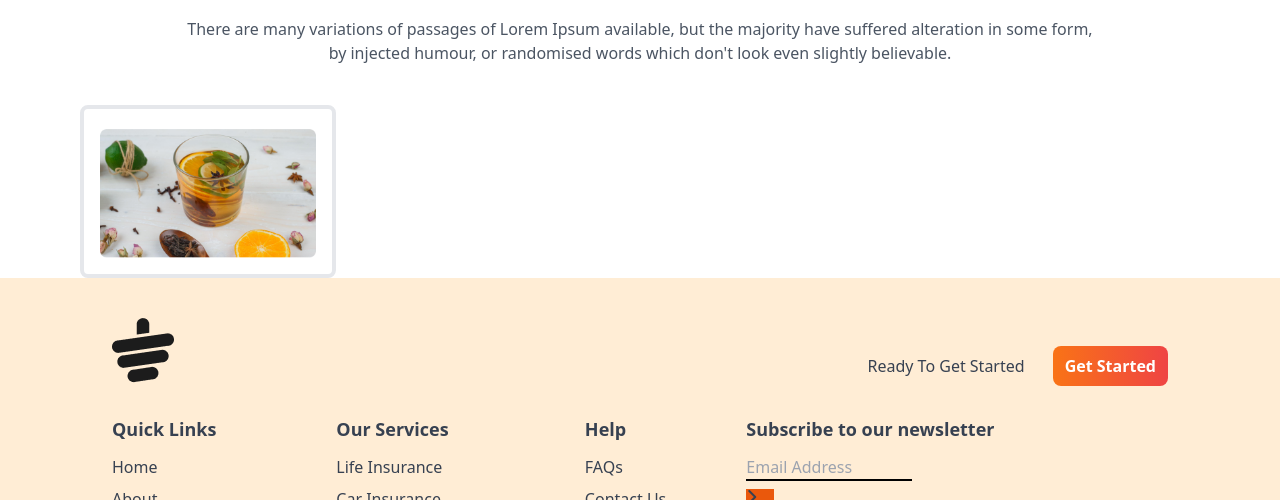
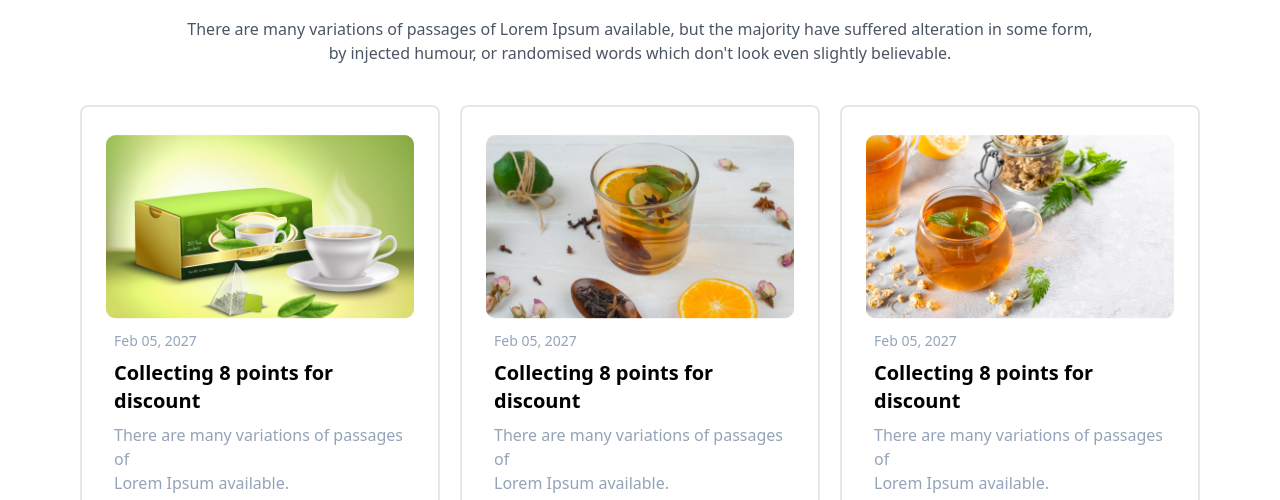
Before and after one commit to arojitmondal996/Tea-House, a plain HTML site: page index.html in a window 1280 px wide. Shown: the part 2509-3009 px from the top of the page. Drawn offline with nearby package versions, Linux system fonts and the light colour scheme.

Commit message:
News And Event Section completed

```diff
--- a/index.html
+++ b/index.html
@@ -209,14 +209,39 @@
         <section class="">
             <div class="text-center items-center">
                 <h1 class="font-bold text-5xl">News & Events</h1>
-                <p class="mt-5 mb-10 text-gray-600">There are many variations of passages of Lorem Ipsum available, but the majority have suffered
+                <p class="mt-5 mb-10 text-gray-600">There are many variations of passages of Lorem Ipsum available, but
+                    the majority have suffered
                     alteration in some form, <br> by injected humour, or randomised words which don't look even slightly
                     believable. </p>
             </div>
-            <div class="grid grid-cols-1 md:grid-cols-2 lg:grid-cols-3 justify-between">
-                <div class="box-border h-68 w-64 rounded-lg p-4 border-4 overflow-hidden justify-center  flex pt-5">
-                    <img src="./images/news-2.png" alt="">
-                </div>
+            <div class="justify-between grid grid-cols-1 md:grid-cols-2 lg:grid-cols-3 gap-5 mb-10">
+                    <div class="box-border rounded-lg p-4 border-2 overflow-hidden justify-between pt-5">
+                        <div class="p-2">
+                            <img src="./images/news-1.png" alt="">
+                            <p class="font-light text-slate-400 text-sm mt-3 ml-2">Feb 05, 2027</p>
+                            <h1 class="ml-2 mt-2 font-bold  text-xl">Collecting 8 points for <br> discount</h1>
+                            <p class="ml-2 mt-2 font-light text-slate-400">There are many variations of passages of <br> Lorem Ipsum available.</p>
+                            <p class="ml-2 mt-2 font-semibold text-black">Learn More</p>
+                        </div>
+                    </div>
+                    <div class="box-border rounded-lg p-4 border-2 overflow-hidden justify-between pt-5">
+                        <div class="p-2">
+                            <img src="./images/news-2.png" alt="">
+                            <p class="font-light text-slate-400 text-sm mt-3 ml-2">Feb 05, 2027</p>
+                            <h1 class="ml-2 mt-2 font-bold  text-xl">Collecting 8 points for <br> discount</h1>
+                            <p class="ml-2 mt-2 font-light text-slate-400">There are many variations of passages of <br> Lorem Ipsum available.</p>
+                            <p class="ml-2 mt-2 font-semibold text-black">Learn More</p>
+                        </div>
+                    </div>
+                    <div class="box-border rounded-lg p-4 border-2 overflow-hidden justify-between pt-5">
+                        <div class="p-2">
+                            <img src="./images/news-3.png" alt="">
+                            <p class="font-light text-slate-400 text-sm mt-3 ml-2">Feb 05, 2027</p>
+                            <h1 class="ml-2 mt-2 font-bold  text-xl">Collecting 8 points for <br> discount</h1>
+                            <p class="ml-2 mt-2 font-light text-slate-400">There are many variations of passages of <br> Lorem Ipsum available.</p>
+                            <p class="ml-2 mt-2 font-semibold text-black">Learn More</p>
+                        </div>
+                    </div>
             </div>
         </section>
 
```
